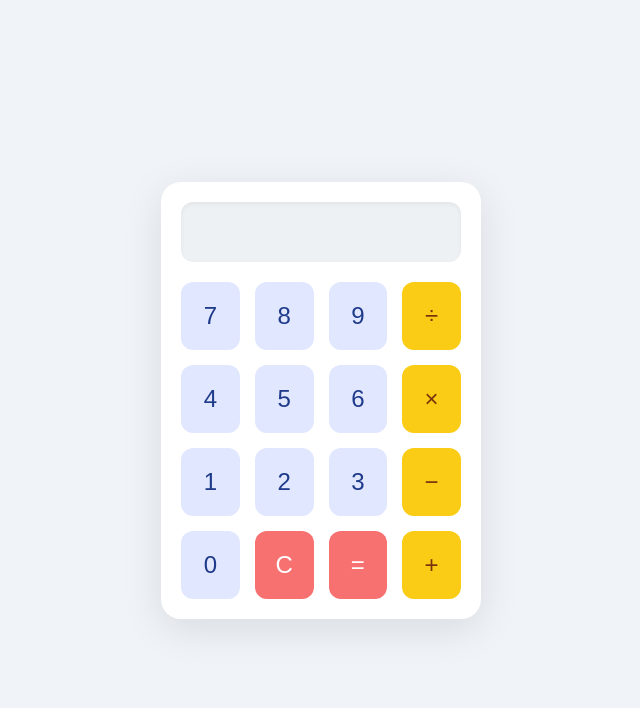
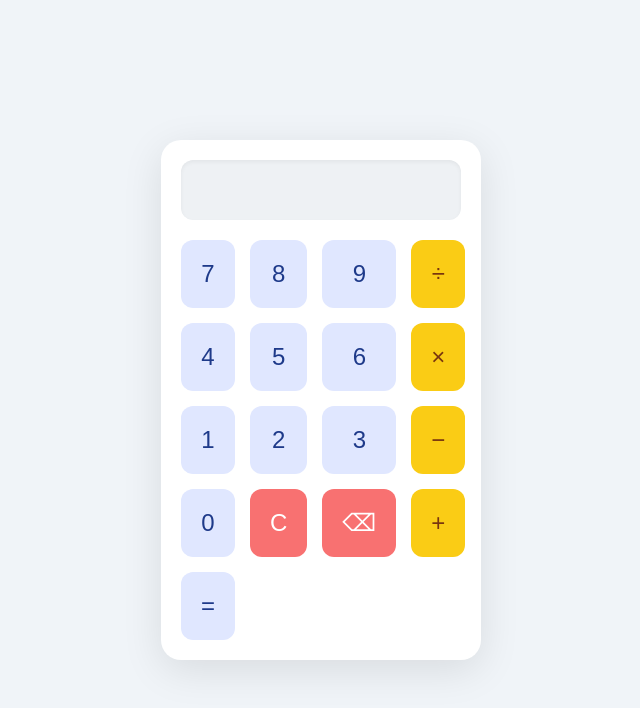
Before and after one commit to Favri2/calculadora, a website with bundled scripts: page index.html in a window 1280 px wide. Shown: the whole page, without its empty margins (319-959 px from the left). Built offline with nearby package versions, Linux system fonts and the light colour scheme.

Commit message:
Actualizar index.html

```diff
--- a/index.html
+++ b/index.html
@@ -26,8 +26,10 @@
 
       <button onclick="append('0')">0</button>
       <button onclick="clearDisplay()">C</button>
-      <button onclick="calculate()">=</button>
+      <button onclick="deleteLast()">⌫</button>
       <button onclick="append('+')">+</button>
+
+      <button onclick="calculate()" class="equal">=</button>
     </div>
   </div>
 
```
